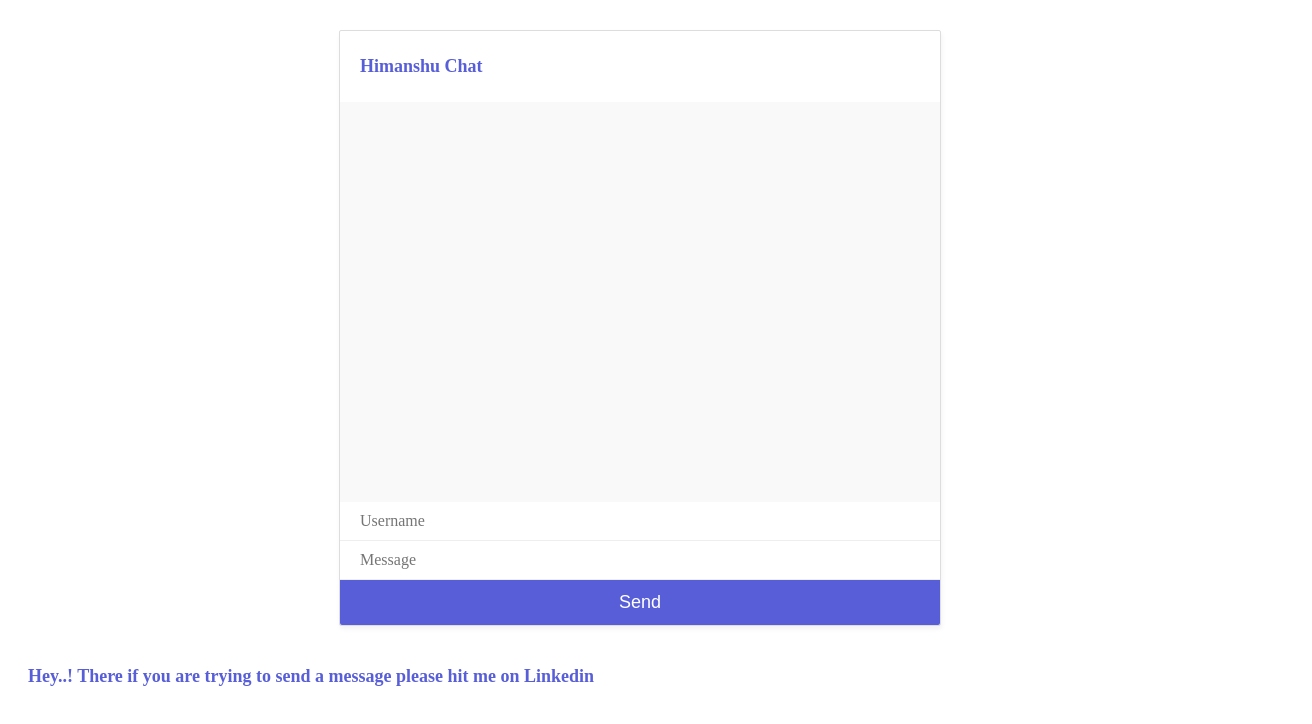
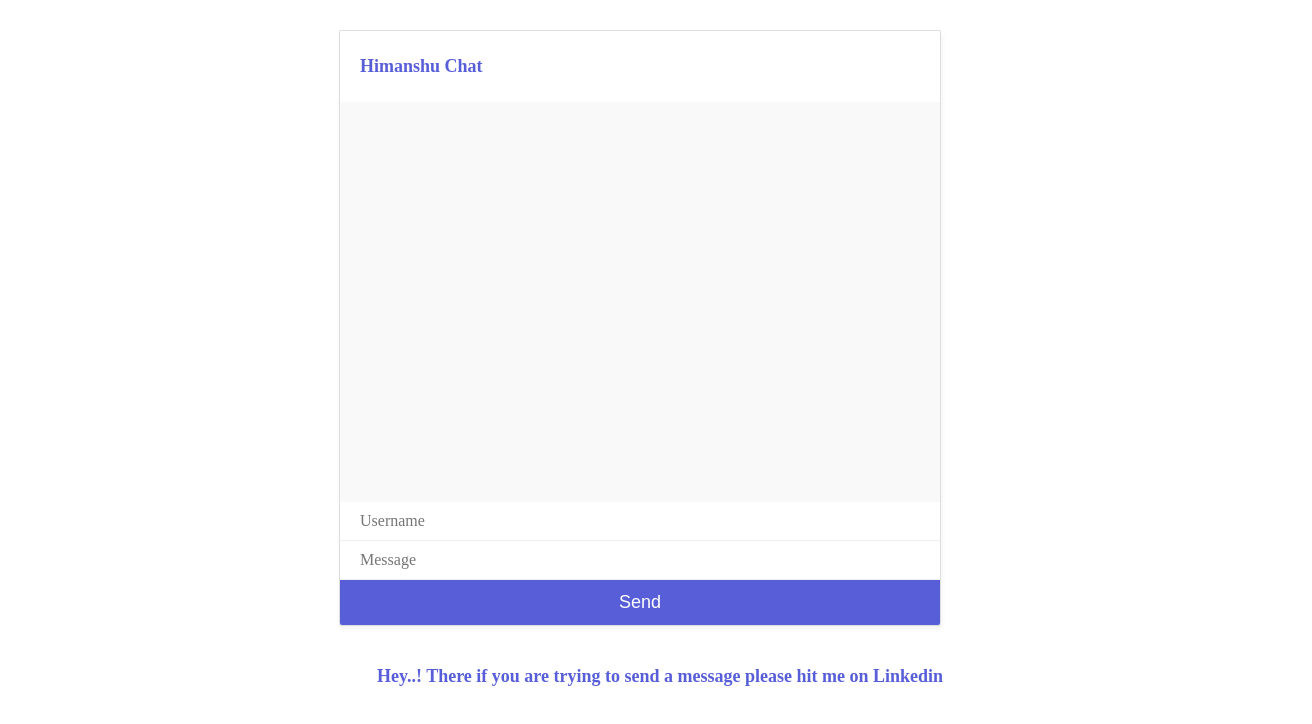
Before and after one commit to battleplayer02/chat-himanshu, a website: page public/index.html in a window 1280 px wide. Shown: the whole page, 1312 px wide, since content can reach past the window. Drawn offline with nearby package versions, Linux system fonts and the light colour scheme; no server answers.

Commit message:
Update index.html

```diff
--- a/public/index.html
+++ b/public/index.html
@@ -18,7 +18,7 @@
             <input id="message" type="text" placeholder="Message" />
             <button id="send">Send</button>
         </div>
-        <h2 style={width:100%;text-align:center}>Hey..! There if you are trying to send a message please hit me on Linkedin </h2>
+        <h2 style="width:100%;text-align:center">Hey..! There if you are trying to send a message please hit me on Linkedin </h2>
 
     </body>
     <script src="/chat.js"></script>
```
